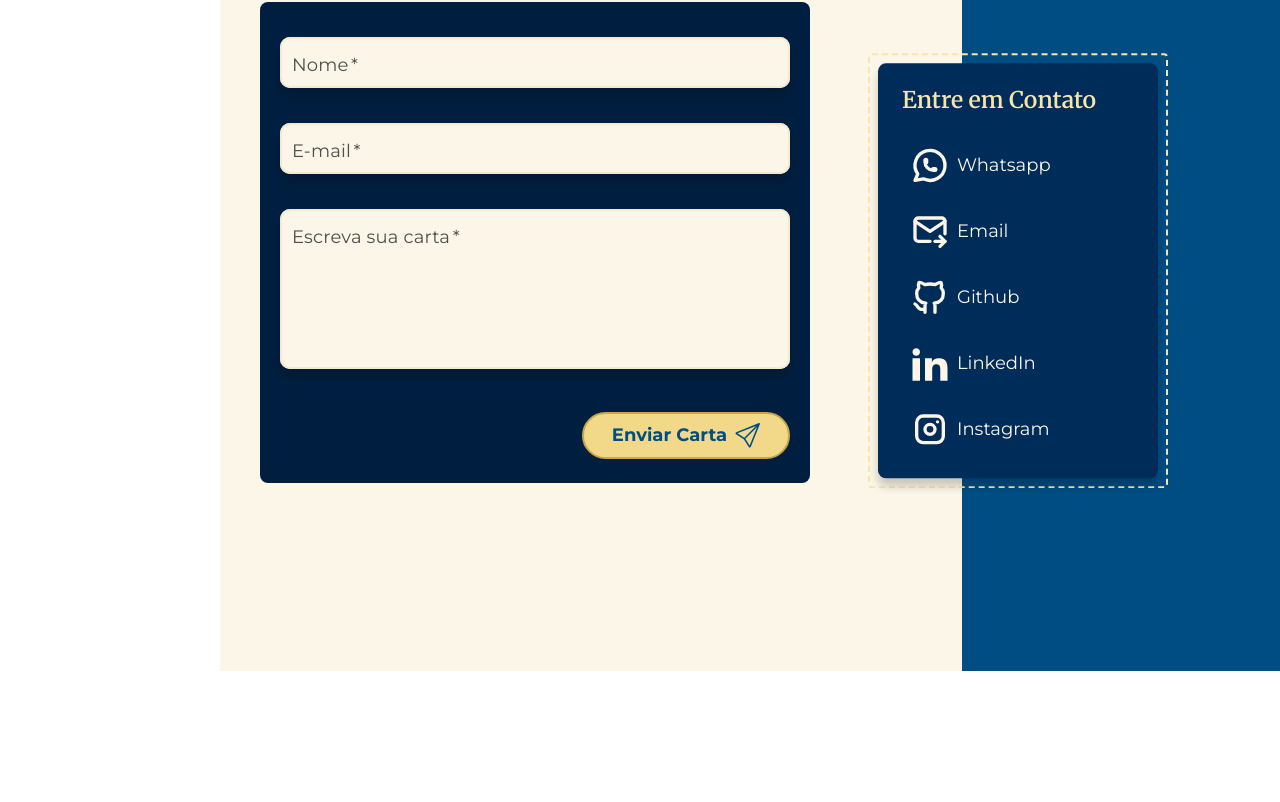
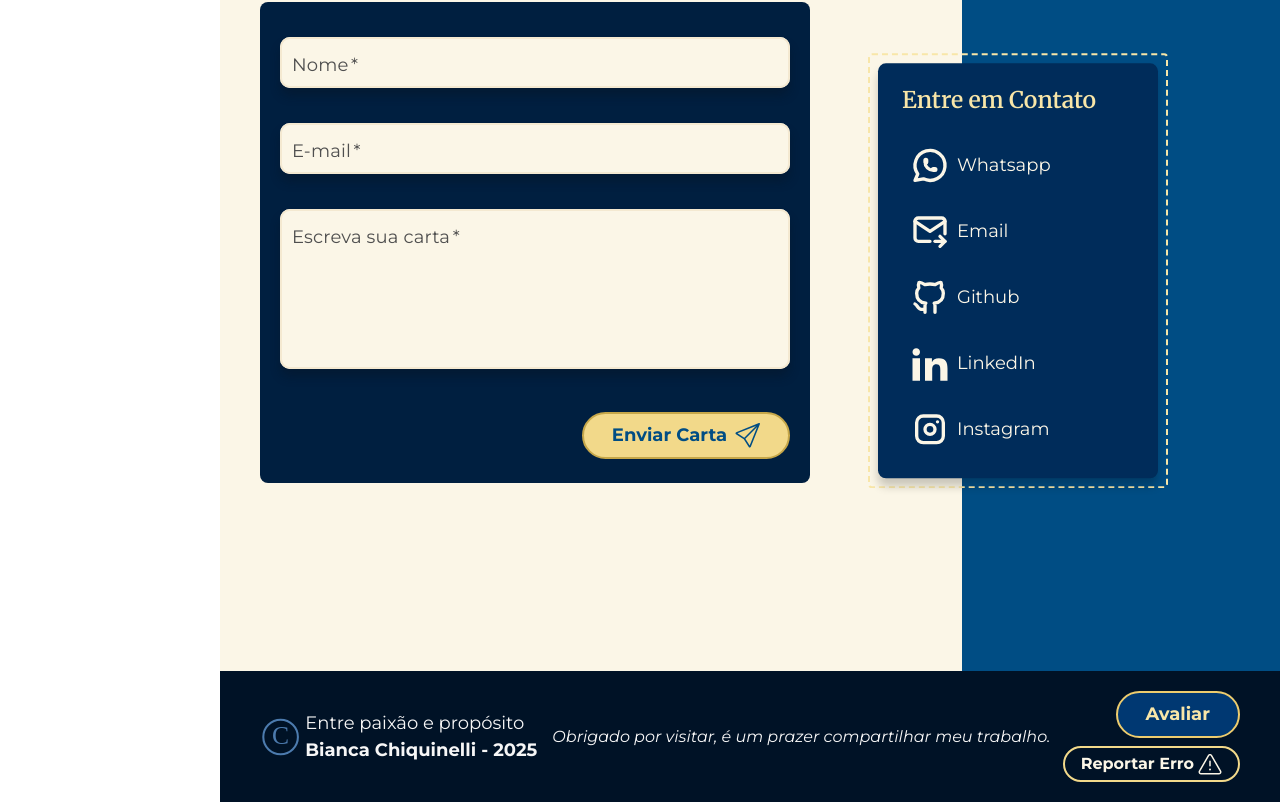
Before and after one commit to chiquinelli-bia/portifolio, a React (Vite) app: page / in a window 1280 px wide. Shown: the part 2703-3505 px from the top of the page. Before the commit the page ends 3374 px from the top, so only its background shows below. Built offline with nearby package versions, Linux system fonts and the light colour scheme; a web font is replaced by a local one.

Commit message:
feat(footer): cria, estiliza e importa componente

```diff
--- /dev/null
+++ b/src/components/footer/footer.module.css
@@ -0,0 +1,29 @@
+.footer {
+  display: flex;
+  justify-content: space-between;
+  padding: 2rem 4rem;
+  background-color: var(--color-brand-blue-700);
+  color: var(--color-grays-scale-50);
+  align-items: center;
+}
+.containerCopyright {
+  display: flex;
+  font-size: var(--font-size-body-md);
+  max-width: 280px;
+  align-items: center;
+  gap: 0.4rem;
+}
+.containerCopyright small {
+  font-size: var(--font-size-body-lg);
+  font-weight: 500;
+}
+.greeting {
+  font-size: var(--font-size-body-md);
+  font-style: italic;
+}
+.containerActions {
+  display: flex;
+  flex-direction: column;
+  align-items: flex-end;
+  gap: 0.8rem;
+}
--- /dev/null
+++ b/src/components/footer/index.jsx
@@ -0,0 +1,33 @@
+import { GoAlert } from "react-icons/go";
+import styles from "./footer.module.css";
+import { Button } from "../button";
+import { Tag } from "../tag";
+import { CopyrightIcon } from "../copyright";
+
+export const Footer = () => {
+  return (
+    <footer className={styles.footer}>
+      <div className={styles.containerCopyright}>
+        <CopyrightIcon color="#4c7bae" />
+        <p>
+          Entre paixão e propósito{" "}
+          <small>
+            <strong>Bianca Chiquinelli - 2025</strong>
+          </small>
+        </p>
+      </div>
+
+      <p className={styles.greeting}>
+        Obrigado por visitar, é um prazer compartilhar meu trabalho.
+      </p>
+
+      <nav aria-label="Ações do rodapé" className={styles.containerActions}>
+        <Button>Avaliar</Button>
+        <Tag className="secondary" aria-label="Reportar um erro no site">
+          Reportar Erro
+          <GoAlert aria-hidden="true" role="img" size={24} />
+        </Tag>
+      </nav>
+    </footer>
+  );
+};
--- a/src/pages/landingPage/index.jsx
+++ b/src/pages/landingPage/index.jsx
@@ -3,6 +3,7 @@ import { FaleComigo } from "./sections/faleComigo";
 import { Portifolio } from "./sections/portifolio";
 import { Inicio } from "./sections/inicio";
 import { QuemSou } from "./sections/quemSou";
+import { Footer } from "@/components/footer";
 
 export const LandingPage = () => {
   return (
@@ -11,6 +12,7 @@ export const LandingPage = () => {
       <Portifolio />
       <QuemSou />
       <FaleComigo />
+      <Footer />
     </div>
   );
 };
```
